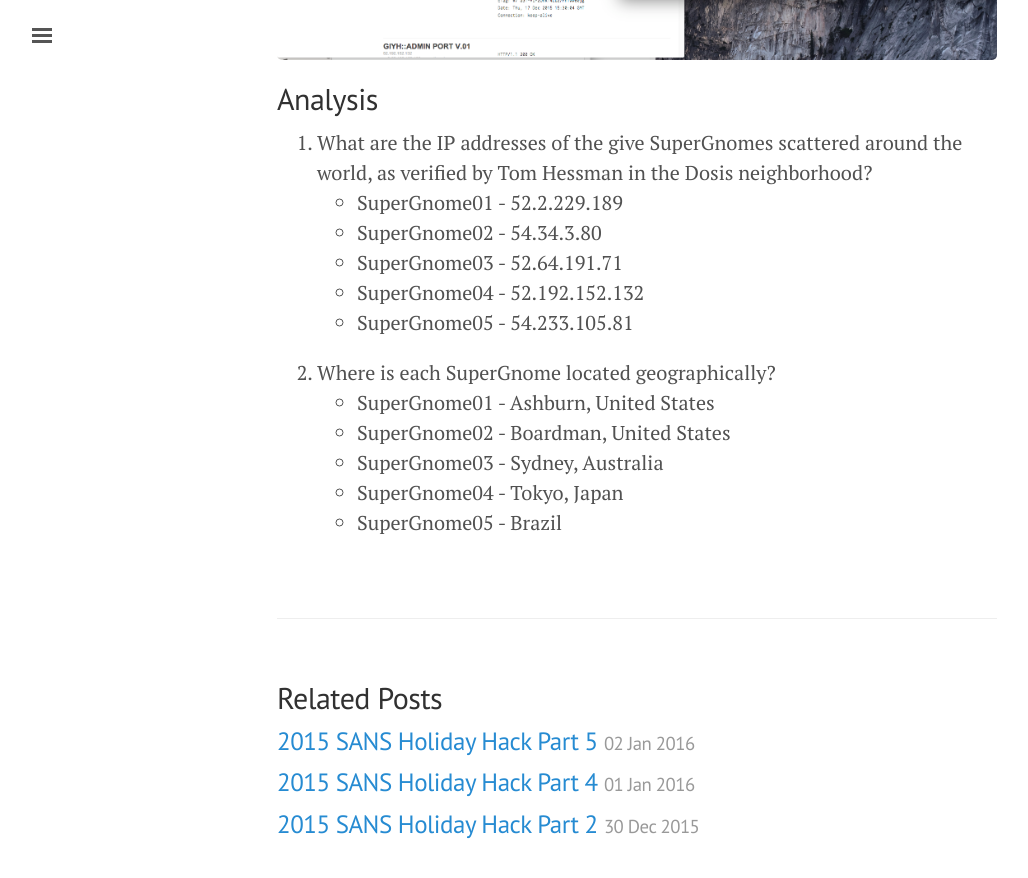
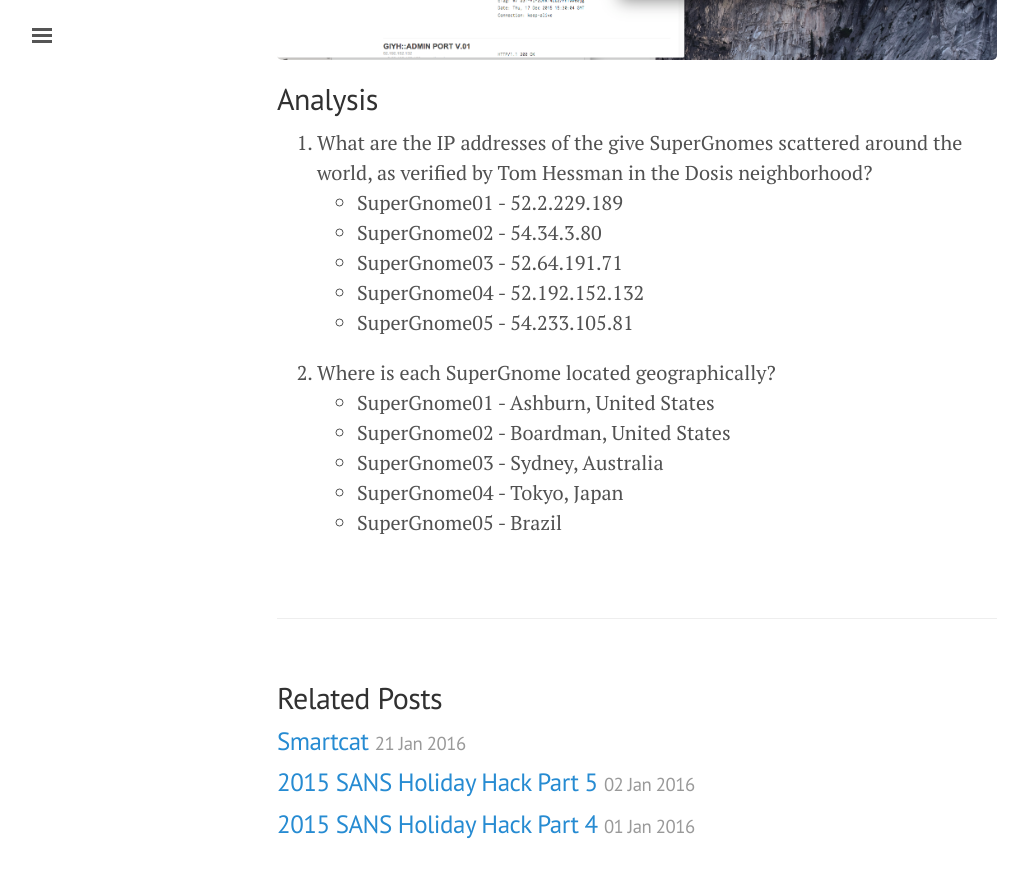
Before and after one commit to MCPA/MCPA.github.io, a Jekyll site: the page built from _posts/2015-holiday-hack/2015-12-31-2015-sans-holiday-hack-part-3.markdown, in a window 1280 px wide and 900 px high, scrolled down 2212 px. Shown: the top 878 px of the window, without its empty margins (3-1031 px from the left). Built offline with Jekyll 4.4.1, drawn with Linux system fonts in a browser that asks for light colours.

Commit message:
Update 2016-01-21-Smarcat.md

```diff
--- a/_posts/2016-insomnihack-teaser/2016-01-21-Smarcat.md
+++ b/_posts/2016-insomnihack-teaser/2016-01-21-Smarcat.md
@@ -3,7 +3,7 @@ layout: post
 title: "Smartcat"
 category: Web Insomnihack Teaser 2016
 author: "Leander"
-date: 2015-09-28 22:04
+date: 2016-01-21 01:10
 ---
 ![scoreboard](/images/2016-Insomnihack-Teaser/smartcat-scoreboard.png)
 
```
